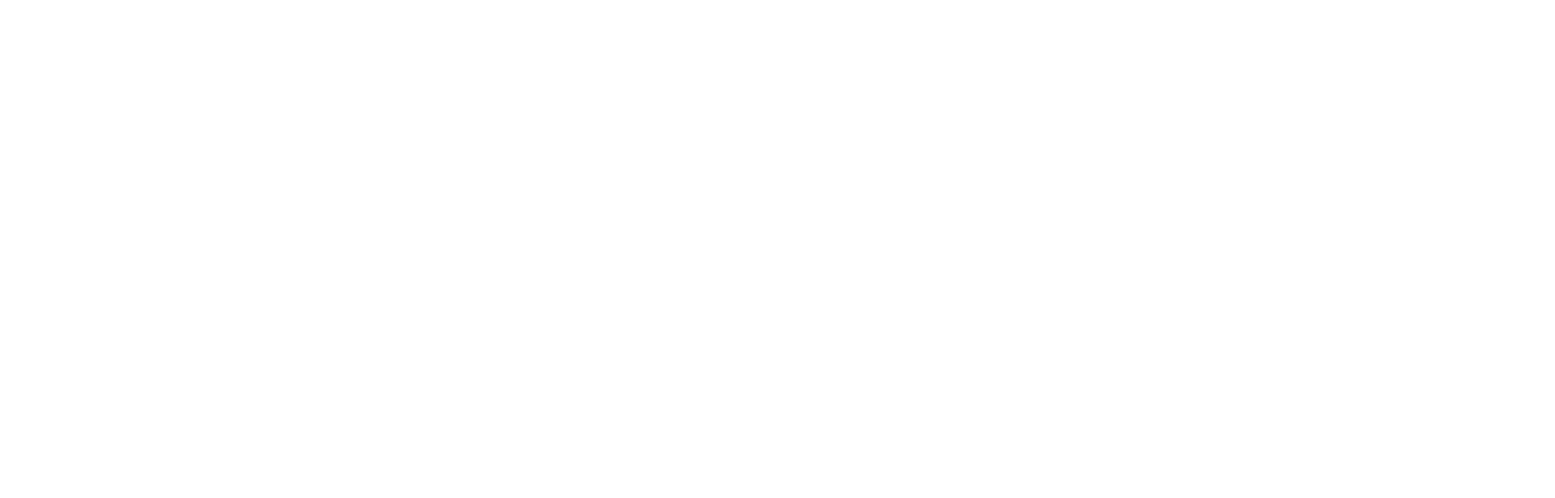
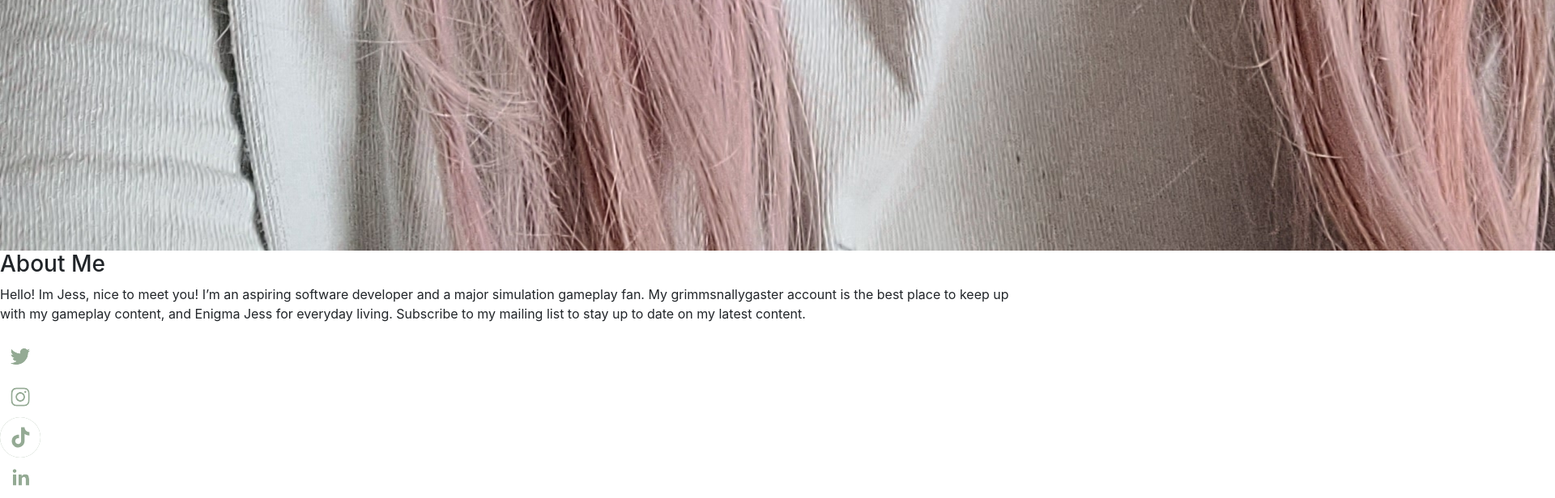
Before and after one commit to enigmajess/professional-portfolio, a React (Create React App) app: page / in a window 1280 px wide. Shown: the part 2690-3306 px from the top of the page at 81% size, 1920 px wide, since content can reach past the window. Before the commit the page ends 800 px from the top, so only its background shows below. Built offline with nearby package versions, Linux system fonts and the light colour scheme.

Commit message:
added profile picture

```diff
--- a/src/App.js
+++ b/src/App.js
@@ -2,20 +2,28 @@
 import "./App.css";
 import Navigation from "./Navigation.js";
 import Socials from "./Socials.js";
+import ProfilePic from "./images/ProfilePic.jpg";
 
 function App() {
   return (
     <div className="App">
       <Navigation />
       <section>
-      {/* <Hightlights /> */}
-
+        <img src={ProfilePic}/>
+        {/* <Hightlights /> */}
+        <h3>About Me</h3>
+        <p>
+          Hello! Im Jess, nice to meet you! I’m an aspiring software developer
+          and a major simulation gameplay fan. My grimmsnallygaster account is
+          the best place to keep up with my gameplay content, and Enigma Jess
+          for everyday living. Subscribe to my mailing list to stay up to date
+          on my latest content.
+        </p>
       </section>
       <footer>
         <Socials />
       </footer>
     </div>
-
   );
 }
 
--- a/src/Navigation.js
+++ b/src/Navigation.js
@@ -2,13 +2,13 @@
 
 export default function Navigation() {
   return (
-    <nav class="navbar navbar-expand-lg bg-light">
-      <div class="container-fluid">
-        <a class="navbar-brand" href="#">
+    <nav className="navbar navbar-expand-lg bg-light">
+      <div className="container-fluid">
+        <a className="navbar-brand" href="#">
           Jessica Neumann
         </a>
         <button
-          class="navbar-toggler"
+          className="navbar-toggler"
           type="button"
           data-bs-toggle="collapse"
           data-bs-target="#navbarNavAltMarkup"
@@ -16,20 +16,20 @@
           aria-expanded="false"
           aria-label="Toggle navigation"
         >
-          <span class="navbar-toggler-icon"></span>
+          <span className="navbar-toggler-icon"></span>
         </button>
-        <div class="collapse navbar-collapse" id="navbarNavAltMarkup">
-          <div class="navbar-nav">
-            <a class="nav-link active" aria-current="page" href="#">
+        <div className="collapse navbar-collapse" id="navbarNavAltMarkup">
+          <div className="navbar-nav">
+            <a className="nav-link active" aria-current="page" href="#">
               Home
             </a>
-            <a class="nav-link" href="#">
+            <a className="nav-link" href="#">
               Projects
             </a>
-            <a class="nav-link" href="#">
+            <a className="nav-link" href="#">
               Blog
             </a>
-            <a class="nav-link" href="#">
+            <a className="nav-link" href="#">
               Contact Me
             </a>
           </div>
```
Also changed, not shown: src/images/ProfilePic.jpg (added).
